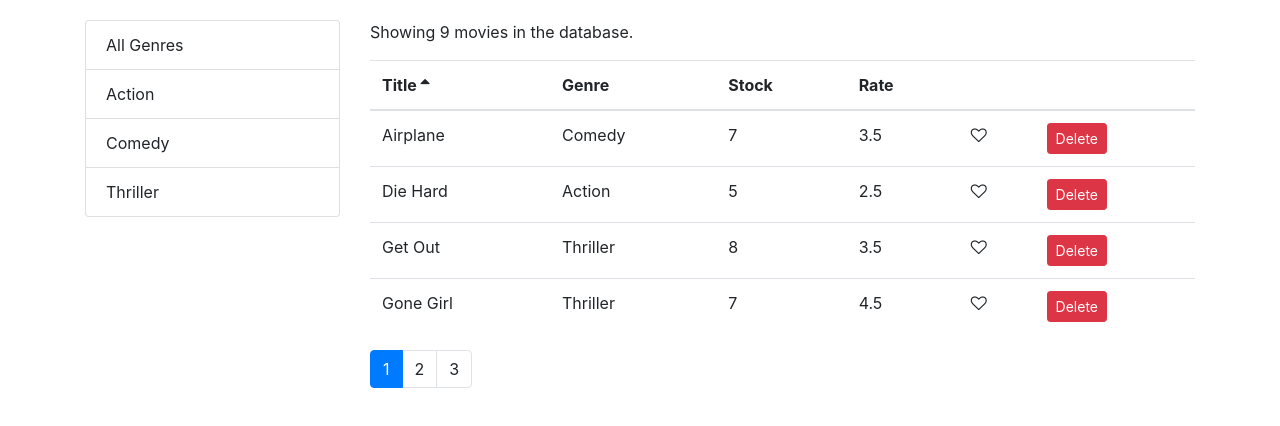
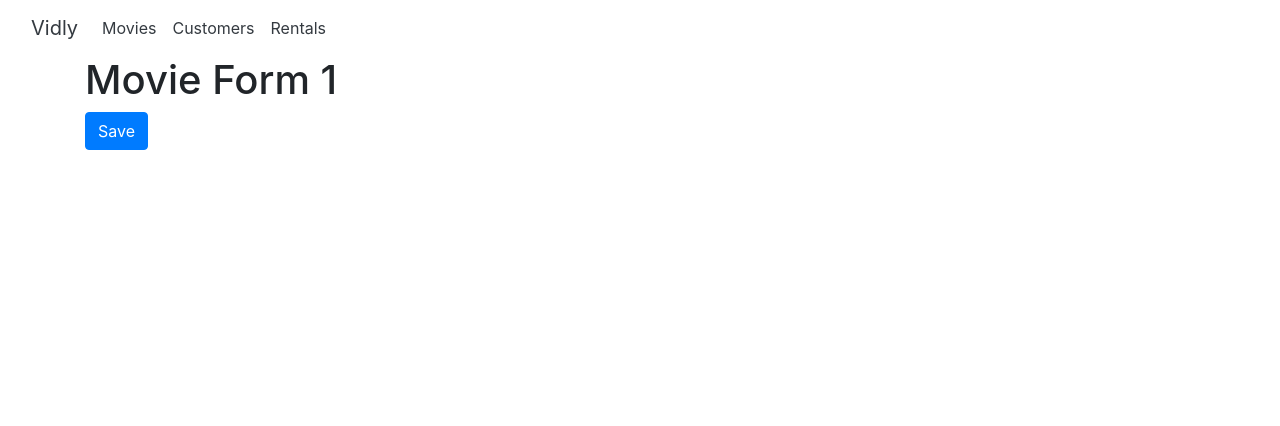
Before and after one commit to youxiuqingnianyyy/vidly-api-nodejs, a React (Create React App) app: page /movies/1 in a window 1280 px wide. Shown: the top 426 px of the page. Built offline with nearby package versions, Linux system fonts and the light colour scheme.

Commit message:
Add Routes and NavBar

```diff
--- a/package.json
+++ b/package.json
@@ -9,6 +9,7 @@
     "prop-types": "^15.6.2",
     "react": "^16.4.1",
     "react-dom": "^16.4.1",
+    "react-router-dom": "^4.3.1",
     "react-scripts": "1.1.4"
   },
   "scripts": {
--- a/src/App.js
+++ b/src/App.js
@@ -1,15 +1,32 @@
-import React, { Component } from "react";
+import React, {Component} from "react";
+import {Redirect, Route, Switch} from "react-router-dom";
 import Movies from "./components/movies";
+import Customers from "./components/customers";
+import Rentals from "./components/rentals";
+import NotFound from "./components/notFound";
+import {NavBar} from "./components/navBar";
 import "./App.css";
+import MovieForm from "./components/movieForm";
 
 class App extends Component {
-  render() {
-    return (
-      <main className="container">
-        <Movies />
-      </main>
-    );
-  }
+    render() {
+        return (
+            <React.Fragment>
+                <NavBar/>
+                <main className="container">
+                    <Switch>
+                        <Route path="/movies/:id" component={MovieForm} />
+                        <Route path="/movies" component={Movies}/>
+                        <Route path="/customers" component={Customers}/>
+                        <Route path="/rentals" component={Rentals}/>
+                        <Route path="/not-found" component={NotFound}/>
+                        <Redirect from="/" exact to="/movies"/>
+                        <Redirect to="/not-found"/>
+                    </Switch>
+                </main>
+            </React.Fragment>
+        )
+    }
 }
 
 export default App;
--- /dev/null
+++ b/src/components/customers.jsx
@@ -0,0 +1,8 @@
+import React from 'react'
+
+export const Customers = () => {
+    return (
+        <h1>Customers</h1>
+    )
+}
+export default Customers;
--- /dev/null
+++ b/src/components/movieForm.jsx
@@ -0,0 +1,11 @@
+import React from 'react'
+
+export const MovieForm = ({match, history}) => {
+    return (
+        <div>
+            <h1>Movie Form {match.params.id}</h1>
+            <button className="btn btn-primary" onClick={() => history.push('/movies')}>Save</button>
+        </div>
+    )
+}
+export default MovieForm;
--- a/src/components/moviesTable.jsx
+++ b/src/components/moviesTable.jsx
@@ -1,10 +1,11 @@
 import React, { Component } from "react";
 import Table from "./common/table";
 import Like from "./common/like";
+import {Link} from "react-router-dom";
 
 class MoviesTable extends Component {
   columns = [
-    { path: "title", label: "Title" },
+    { path: "title", label: "Title", content: movie => <Link to={`/movies/${movie._id}`}>{movie.title}</Link>},
     { path: "genre.name", label: "Genre" },
     { path: "numberInStock", label: "Stock" },
     { path: "dailyRentalRate", label: "Rate" },
--- /dev/null
+++ b/src/components/navBar.jsx
@@ -0,0 +1,29 @@
+import React from 'react'
+import {Link, NavLink} from "react-router-dom";
+
+export const NavBar = () => {
+    return (
+        <nav className="navbar navbar-expand-lg bg-body-tertiary">
+            <div className="container-fluid">
+                <Link className="navbar-brand text-dark" to="/">Vidly</Link>
+                <button className="navbar-toggler" type="button" data-bs-toggle="collapse" data-bs-target="#navbarNav"
+                        aria-controls="navbarNav" aria-expanded="false" aria-label="Toggle navigation">
+                    <span className="navbar-toggler-icon"></span>
+                </button>
+                <div className="collapse navbar-collapse" id="navbarNav">
+                    <div className="navbar-nav">
+                        <li className="nav-item">
+                            <NavLink className="nav-link text-dark" to="/movies">Movies</NavLink>
+                        </li>
+                        <li className="nav-item">
+                            <NavLink className="nav-link text-dark" to="/customers">Customers</NavLink>
+                        </li>
+                        <li className="nav-item">
+                            <NavLink className="nav-link text-dark" to="/rentals">Rentals</NavLink>
+                        </li>
+                    </div>
+                </div>
+            </div>
+        </nav>
+    );
+}
--- /dev/null
+++ b/src/components/notFound.jsx
@@ -0,0 +1,9 @@
+import React from 'react'
+
+export const NotFound = () => {
+    return (
+        <div>NotFound</div>
+    )
+}
+
+export default NotFound;
--- /dev/null
+++ b/src/components/rentals.jsx
@@ -0,0 +1,8 @@
+import React from 'react'
+
+export const Rentals = () => {
+    return (
+        <div>Rentals</div>
+    )
+}
+export default Rentals;
--- a/src/index.css
+++ b/src/index.css
@@ -1,9 +1,13 @@
 body {
   margin: 0;
-  padding: 20px 0 0 0;
+  padding:0 0 0 0;
   font-family: sans-serif;
 }
 
 .clickable {
   cursor: pointer;
 }
+
+.navBar {
+  margin-bottom: 30px;
+}
--- a/src/index.js
+++ b/src/index.js
@@ -5,6 +5,7 @@
 import registerServiceWorker from "./registerServiceWorker";
 import "bootstrap/dist/css/bootstrap.css";
 import "font-awesome/css/font-awesome.css";
+import {BrowserRouter} from "react-router-dom";
 
-ReactDOM.render(<App />, document.getElementById("root"));
+ReactDOM.render(<BrowserRouter><App/></BrowserRouter>, document.getElementById("root"));
 registerServiceWorker();
```
Also changed, not shown: 1 other file (tests, documents, lock files or other folders).
